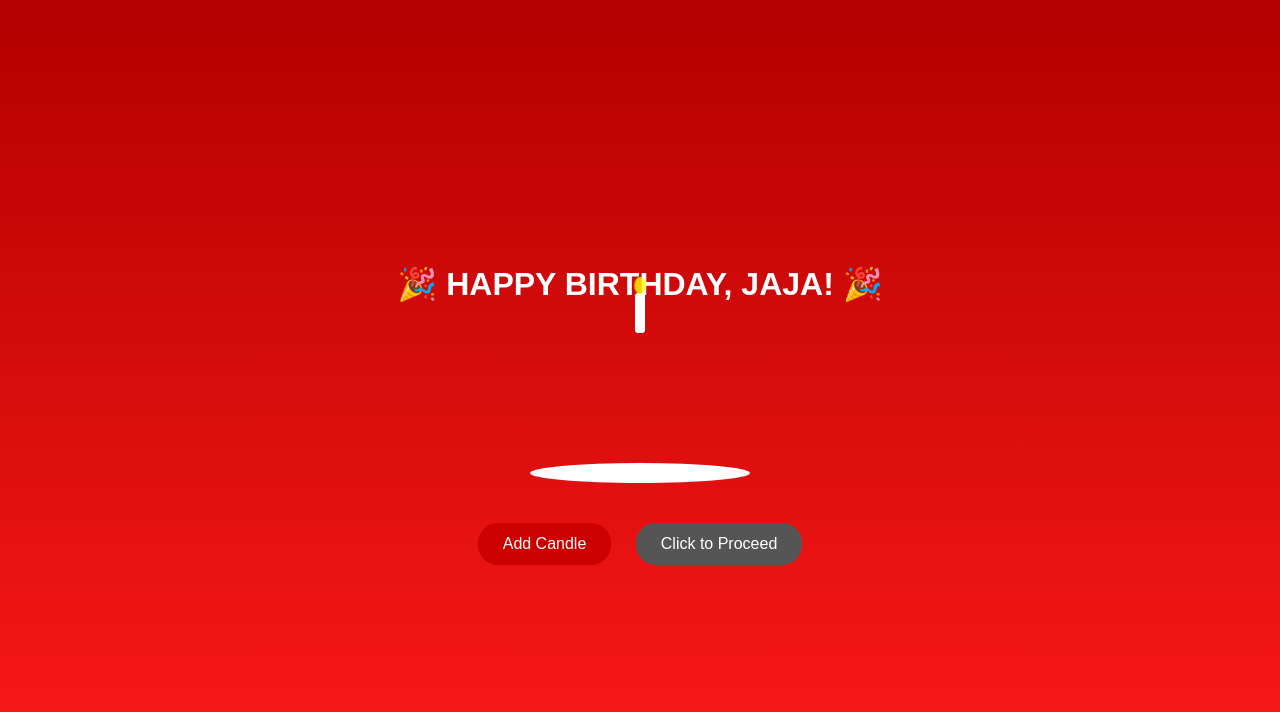
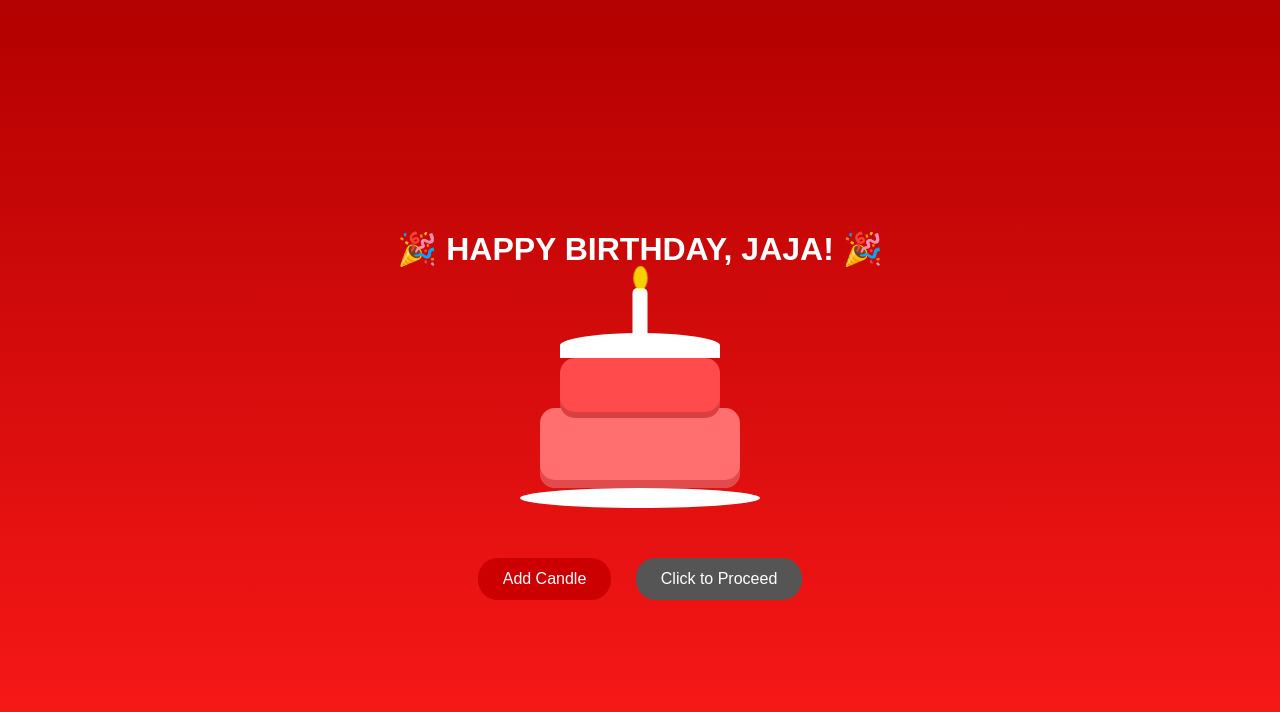
Before and after one commit to tasyaap27/habede_jaja, a plain HTML site: page index.html in a window 1280 px wide. Both pictures are taken after a click on the button "Add Candle". Drawn offline with Linux system fonts and the light colour scheme.

Commit message:
style.css

```diff
--- a/style.css
+++ b/style.css
@@ -25,37 +25,78 @@ body {
   display: block;
 }
 
+/* Title */
+.birthday-text {
+  margin-top: 10px;
+  font-size: 2.5em;
+  font-weight: bold;
+  animation: fadeBounce 2s ease;
+}
+
+@keyframes fadeBounce {
+  0% { opacity: 0; transform: translateY(-50px); }
+  50% { opacity: 1; transform: translateY(10px); }
+  70% { transform: translateY(-5px); }
+  100% { transform: translateY(0); }
+}
+
 /* Cake */
 .cake {
   position: relative;
-  margin: 30px auto;
-  width: 200px;
-  height: 150px;
+  margin: 40px auto;
+  width: 220px;
+  height: 200px;
 }
 
+/* Plate */
 .plate {
   position: absolute;
   bottom: 0;
-  width: 220px;
+  width: 240px;
   height: 20px;
   background: #fff;
   border-radius: 50%;
   left: -10px;
 }
 
-.cake-body {
+/* Cake layers */
+.layer-bottom {
   width: 200px;
-  height: 120px;
-  background: #ff6666;
-  border-radius: 10px;
+  height: 80px;
+  background: #ff6f6f;
+  border-radius: 15px;
   position: absolute;
   bottom: 20px;
-  left: 0;
+  left: 10px;
+  box-shadow: inset 0 -8px #e24b4b;
 }
 
+.layer-top {
+  width: 160px;
+  height: 60px;
+  background: #ff4b4b;
+  border-radius: 15px;
+  position: absolute;
+  bottom: 90px;
+  left: 30px;
+  box-shadow: inset 0 -6px #d94040;
+}
+
+/* Icing */
+.icing {
+  width: 160px;
+  height: 25px;
+  background: #fff;
+  border-radius: 50% 50% 0 0;
+  position: absolute;
+  bottom: 150px;
+  left: 30px;
+}
+
+/* Candles */
 .candles {
   position: absolute;
-  top: -40px;
+  bottom: 170px;
   left: 50%;
   transform: translateX(-50%);
   display: flex;
@@ -63,27 +104,29 @@ body {
 }
 
 .candle {
-  width: 10px;
-  height: 40px;
-  background: #fff;
+  width: 15px;
+  height: 50px;
+  background: white;
+  display: inline-block;
+  border-radius: 5px;
   position: relative;
-  border-radius: 3px;
 }
 
 .flame {
-  width: 10px;
-  height: 15px;
+  width: 12px;
+  height: 20px;
   background: yellow;
-  border-radius: 50% 50% 50% 50%;
+  border-radius: 50%;
   position: absolute;
-  top: -15px;
-  left: 0;
-  animation: flicker 0.5s infinite alternate;
+  top: -20px;
+  left: 50%;
+  transform: translateX(-50%);
+  animation: flicker 0.3s infinite alternate;
 }
 
 @keyframes flicker {
-  from { transform: scale(1); opacity: 1; }
-  to { transform: scale(1.2); opacity: 0.7; }
+  from { transform: translateX(-50%) scale(1); opacity: 1; }
+  to { transform: translateX(-50%) scale(1.2); opacity: 0.8; }
 }
 
 /* Buttons */
@@ -117,7 +160,14 @@ button:hover:enabled {
   width: 350px;
   text-align: center;
   position: relative;
+  margin: auto;
+  animation: popIn 0.8s ease;
   box-shadow: 0 5px 15px rgba(0,0,0,0.3);
+}
+
+@keyframes popIn {
+  from { transform: scale(0.5); opacity: 0; }
+  to { transform: scale(1); opacity: 1; }
 }
 
 .popup h2 {
@@ -145,6 +195,7 @@ button:hover:enabled {
   color: #b30000;
 }
 
+/* Confetti */
 #confetti {
   position: fixed;
   top: 0;
```
